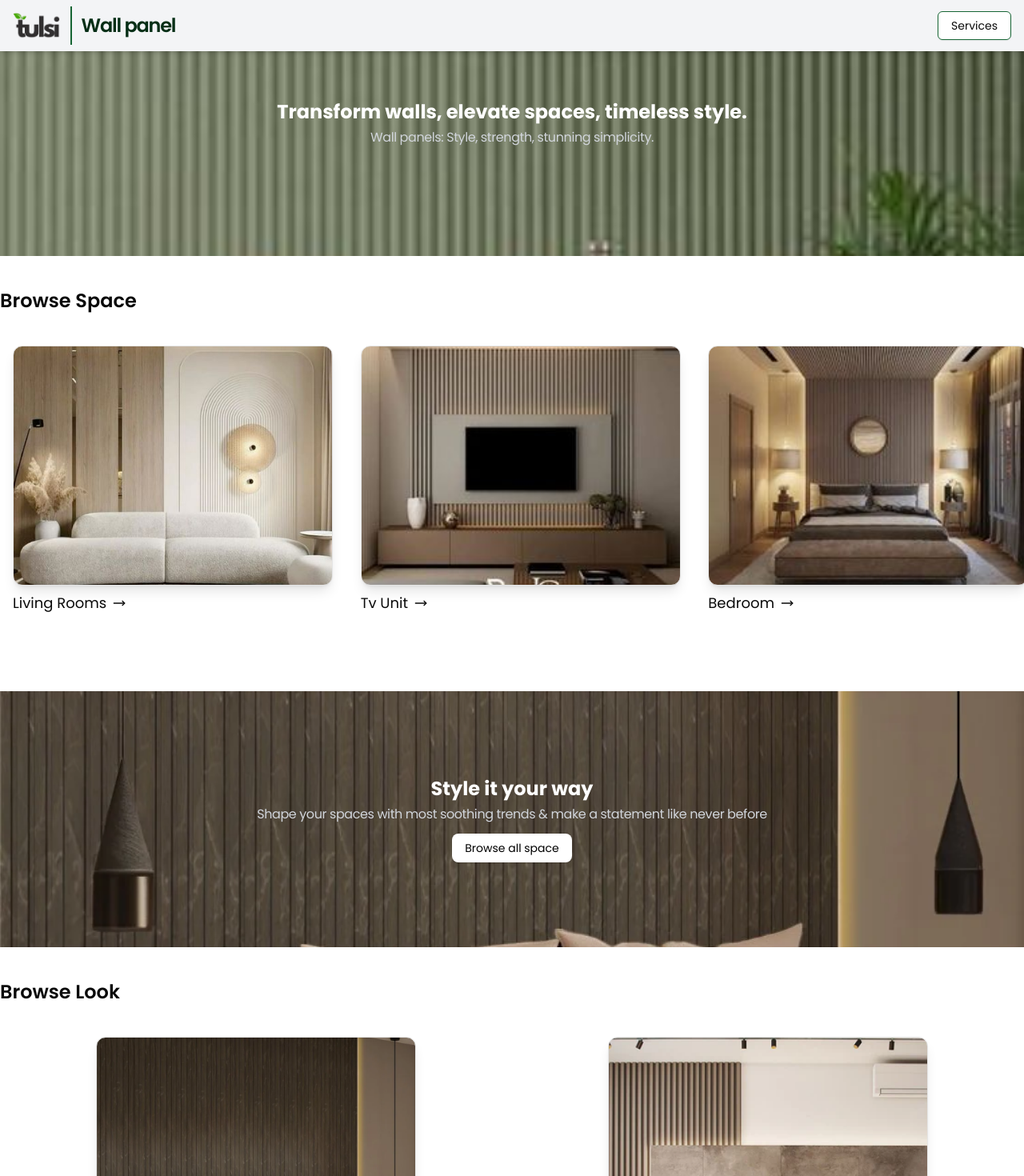
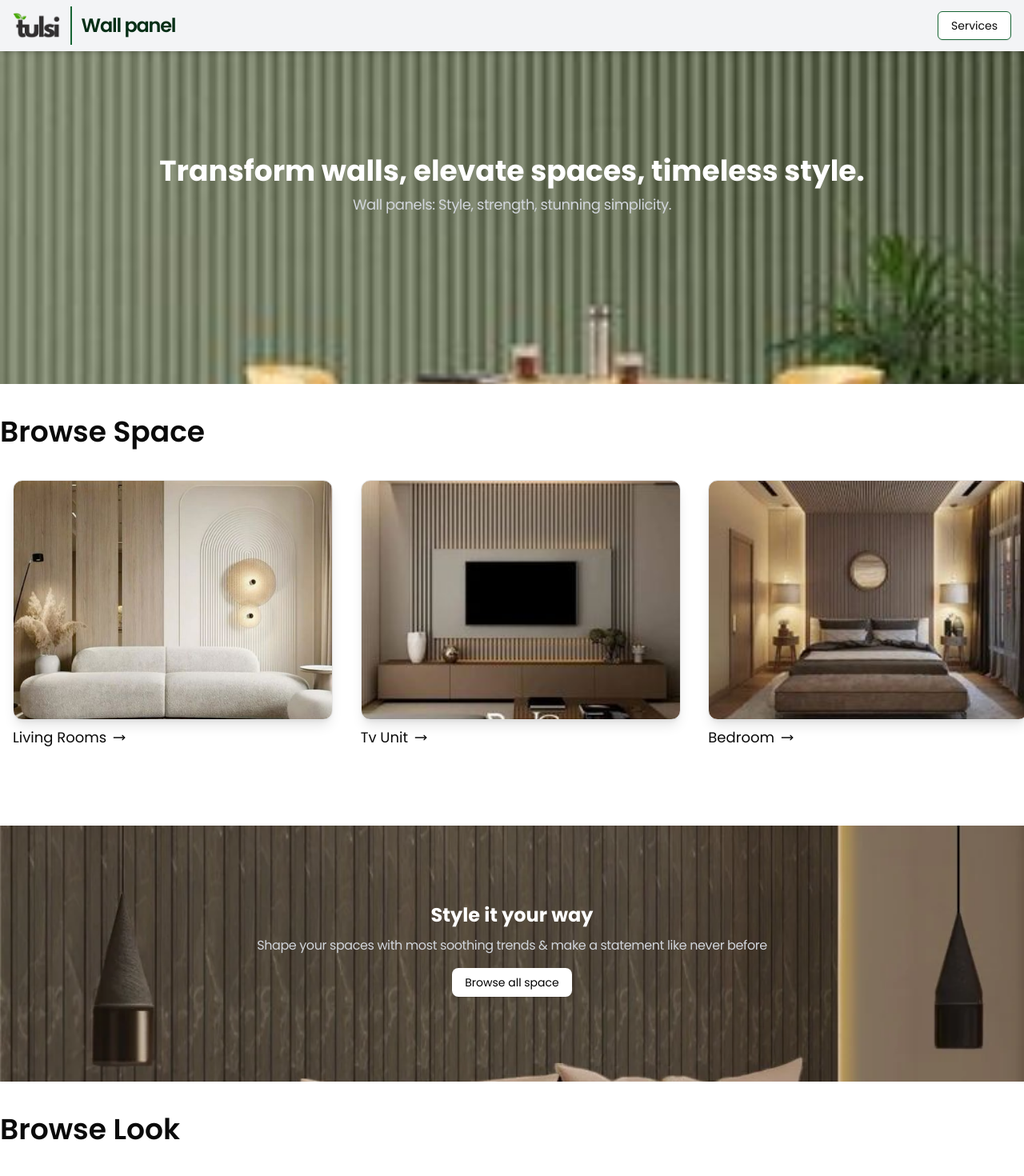
Before and after one commit to Abhiraunak/tulsi, a Next.js app: page /wallpanel in a window 1280 px wide. Shown: the top 1470 px of the page at 80% size. Built offline with nearby package versions, Linux system fonts and the light colour scheme.

Commit message:
Now the images of the header and the between fixed

```diff
--- a/app/wallpanel/page.tsx
+++ b/app/wallpanel/page.tsx
@@ -13,7 +13,7 @@ export default function Wallpanels() {
             <nav className="w-full sticky top-0 z-[1000] bg-white shadow-md">
                 <ProductAppbar heading="Wall panel" />
             </nav>
-            <main className="w-full h-1/4 mb-10">
+            <main className="max-w-screen h-1/4 mb-10">
                 <Header
                     imageUrl={"/Wallpanels/Panel27.jpg"}
                     headingText={"Transform walls, elevate spaces, timeless style."}
@@ -21,7 +21,7 @@ export default function Wallpanels() {
                 />
             </main>
             <section className="container relative max-w-screen-xl mx-auto">
-                <h1 className="text-2xl font-semibold mb-6">Browse Space</h1>
+                <h1 className="text-2xl md:text-4xl font-semibold mb-6">Browse Space</h1>
                 <div className="grid grid-cols-1 md:grid-cols-3 gap-6">
                     <ProductDescription imageUrl={"/Wallpanels/Panel1.jpg"} description={"Living Rooms"} />
                     <ProductDescription imageUrl={"/Wallpanels/Panel12.jpg"} description={"Tv Unit"} />
@@ -38,7 +38,7 @@ export default function Wallpanels() {
                 />
             </div>
             <div className="container relative max-w-screen-xl mx-auto mb-10">
-                <h1 className="text-2xl font-semibold mb-6">Browse Look</h1>
+                <h1 className="text-2xl md:text-4xl font-semibold mb-6">Browse Look</h1>
                 <div className="grid grid-cols-1 md:grid-cols-2 ">
                     <ProductDescription imageUrl={"/Wallpanels/Panel30.png"} description={"Luxury Look"} height="400px" />
                     <ProductDescription imageUrl={"/Wallpanels/Panel31.png"} description={"Wallpanel"} height="400px" />
--- a/components/Header.tsx
+++ b/components/Header.tsx
@@ -10,13 +10,19 @@ interface headerProps {
 export default function Header({ imageUrl, headingText, bottomText }: headerProps) {
     return (
         <div
-            className="w-full h-[20rem] bg-cover bg-center relative flex items-center justify-center"
+            className="w-[120%] md:w-full min-h-[15rem] md:min-h-[25rem] lg:min-h-[30rem] bg-cover bg-center bg-no-repeat relative flex items-center justify-center p-4 md:p-8"
             style={{ backgroundImage: `url(${imageUrl})` }}
             aria-label="Product background"
         >
-            <div className="flex flex-col items-center">
-                <h1 className="text-2xl font-bold text-white mb-2">{headingText}</h1>
-                <h3 className="text-base font-normal text-gray-300 mb-4 leading-none tracking-tight">{bottomText}</h3>
+            <div className="flex flex-col items-center text-center">
+                {/* Responsive Heading */}
+                <h1 className="text-xl md:text-2xl lg:text-4xl font-bold text-white mb-2">
+                    {headingText}
+                </h1>
+                {/* Responsive Subheading */}
+                <h3 className="text-sm md:text-base lg:text-lg font-normal text-gray-300 mb-4 leading-none tracking-tight">
+                    {bottomText}
+                </h3>
             </div>
         </div>
     )
--- a/components/ProductBetween.tsx
+++ b/components/ProductBetween.tsx
@@ -11,13 +11,13 @@ interface ProductBetweenProps {
 export default function ProductBetween({ imageUrl, headingText, bottomText, buttonText, to }: ProductBetweenProps) {
     return (
         <div
-            className="w-full h-[20rem] bg-cover bg-center relative flex items-center justify-center"
+            className="w-[120%] md:w-full h-[15rem]  md:h-[20rem] bg-cover bg-center relative flex items-center justify-center"
             style={{ backgroundImage: `url(${imageUrl})` }}
             aria-label="Product background"
         >
             <div className="flex flex-col items-center">
-                <h1 className="text-2xl font-bold text-white mb-2">{headingText}</h1>
-                <h3 className="text-base font-normal text-gray-300 mb-4 leading-none tracking-tight">{bottomText}</h3>
+                <h1 className="text-2xl font-bold text-white leading-3 mb-5">{headingText}</h1>
+                <h3 className="text-base text-center font-normal text-gray-300  mb-4 leading-1 tracking-tight">{bottomText}</h3>
                 <Button
                     onClick={() => (window.location.href = to)}
                     className="bg-white text-black rounded-lg hover:bg-white hover:font-semibold"
```
